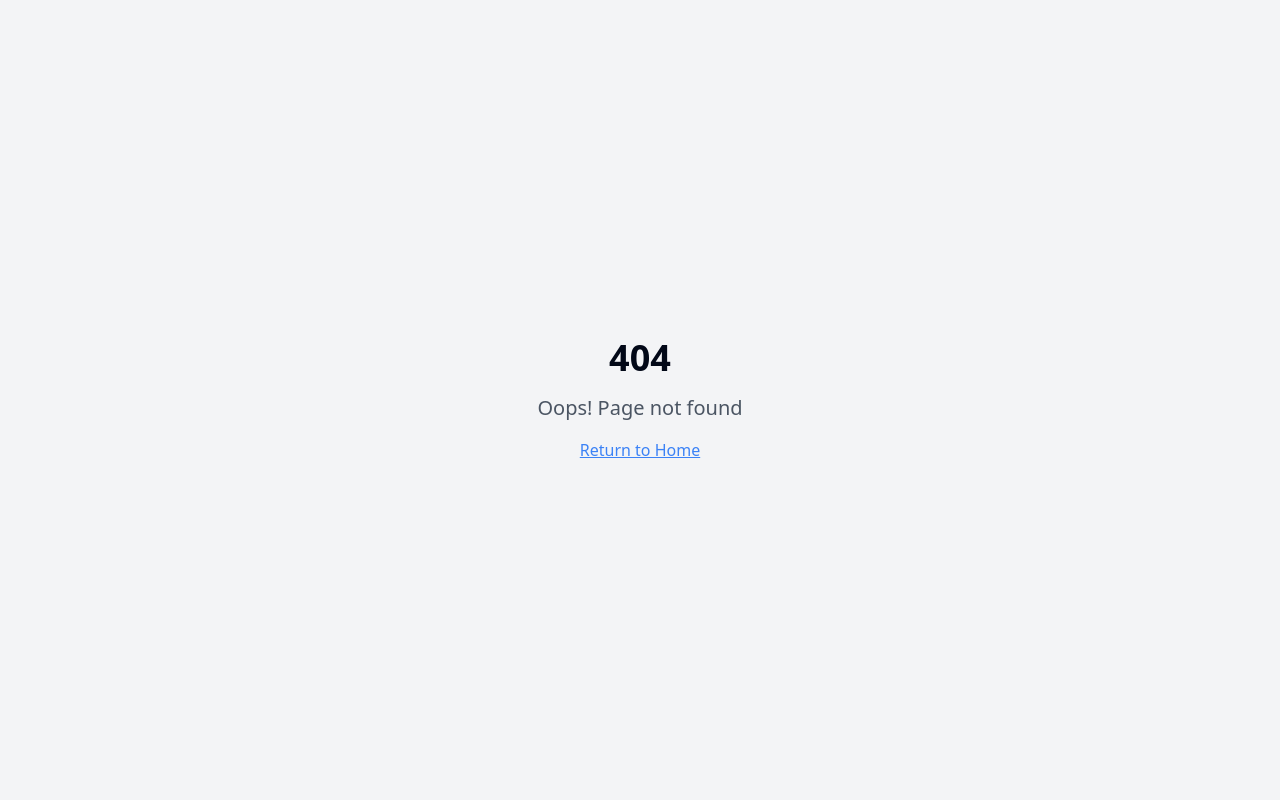
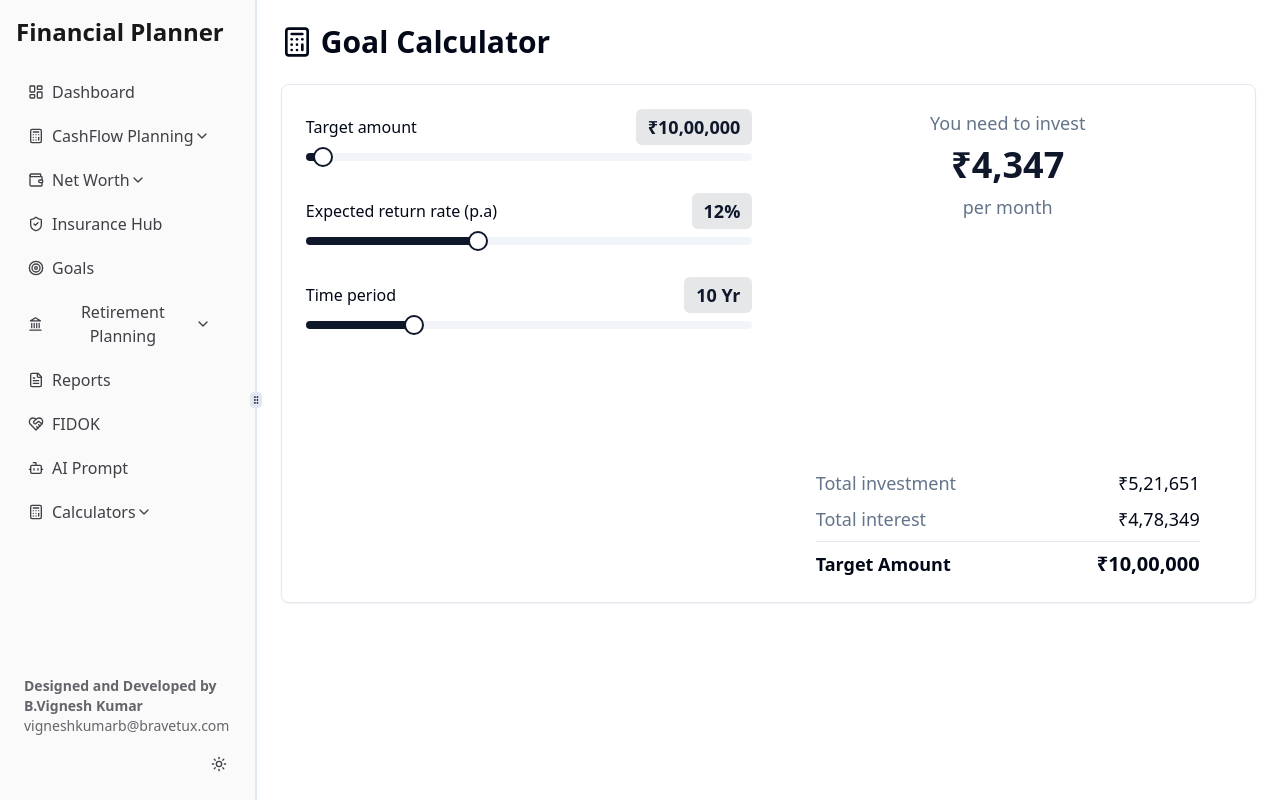
Before and after one commit to bravetux/Finance.AI, a React (Vite) app: page /dashboard/goal-calculator in a window 1280 px wide. Before the commit this address had no page. Built offline with nearby package versions, Linux system fonts and the light colour scheme.

Commit message:
[dyad] Added a new Goal Calculator page - wrote 3 file(s)

```diff
--- a/src/App.tsx
+++ b/src/App.tsx
@@ -41,6 +41,7 @@ import SIPCalculator from "./pages/SIPCalculator";
 import SWPCalculator from "./pages/SWPCalculator";
 import PPFCalculator from "./pages/PPFCalculator";
 import EPFCalculator from "./pages/EPFCalculator";
+import GoalCalculator from "./pages/GoalCalculator";
 
 const queryClient = new QueryClient();
 
@@ -88,6 +89,7 @@ const App = () => (
               <Route path="swp-calculator" element={<SWPCalculator />} />
               <Route path="ppf-calculator" element={<PPFCalculator />} />
               <Route path="epf-calculator" element={<EPFCalculator />} />
+              <Route path="goal-calculator" element={<GoalCalculator />} />
             </Route>
             <Route path="*" element={<NotFound />} />
           </Routes>
--- a/src/components/DashboardLayout.tsx
+++ b/src/components/DashboardLayout.tsx
@@ -117,6 +117,7 @@ const navItems = [
     icon: Calculator,
     type: 'section',
     children: [
+      { name: "Goal Calculator", path: "/dashboard/goal-calculator", icon: Calculator, type: 'link' },
       { name: "SIP Calculator", path: "/dashboard/sip-calculator", icon: Calculator, type: 'link' },
       { name: "SWP Calculator", path: "/dashboard/swp-calculator", icon: Calculator, type: 'link' },
       { name: "PPF Calculator", path: "/dashboard/ppf-calculator", icon: Calculator, type: 'link' },
--- /dev/null
+++ b/src/pages/GoalCalculator.tsx
@@ -0,0 +1,103 @@
+"use client";
+
+import React, { useState, useMemo } from "react";
+import { Card, CardContent } from "@/components/ui/card";
+import { Slider } from "@/components/ui/slider";
+import { PieChart, Pie, Cell, ResponsiveContainer, Legend } from "recharts";
+import { Calculator } from "lucide-react";
+
+const GoalCalculator: React.FC = () => {
+  const [targetAmount, setTargetAmount] = useState(1000000);
+  const [returnRate, setReturnRate] = useState(12);
+  const [timePeriod, setTimePeriod] = useState(10);
+
+  const calculations = useMemo(() => {
+    const P = targetAmount;
+    const i = returnRate / 12 / 100;
+    const n = timePeriod * 12;
+
+    if (i === 0 || n === 0) {
+      const monthlySip = n > 0 ? P / n : 0;
+      const investedAmount = P;
+      return { monthlySip, investedAmount, totalInterest: 0 };
+    }
+
+    const monthlySip = P * (i / (Math.pow(1 + i, n) - 1));
+    const investedAmount = monthlySip * n;
+    const totalInterest = P - investedAmount;
+
+    return { monthlySip, investedAmount, totalInterest };
+  }, [targetAmount, returnRate, timePeriod]);
+
+  const chartData = [
+    { name: "Total investment", value: calculations.investedAmount },
+    { name: "Total interest", value: calculations.totalInterest },
+  ];
+
+  const COLORS = ["#E0E7FF", "#4F46E5"];
+
+  const formatCurrency = (value: number) => {
+    return `₹${value.toLocaleString("en-IN", { maximumFractionDigits: 0 })}`;
+  };
+
+  return (
+    <div className="space-y-6">
+      <h1 className="text-3xl font-bold flex items-center gap-2">
+        <Calculator className="h-8 w-8" />
+        Goal Calculator
+      </h1>
+
+      <Card>
+        <CardContent className="pt-6 grid md:grid-cols-2 gap-8">
+          <div className="space-y-8">
+            <div>
+              <div className="flex justify-between items-center mb-2">
+                <label className="font-medium">Target amount</label>
+                <span className="text-lg font-bold text-primary bg-primary/10 px-3 py-1 rounded-md">
+                  {formatCurrency(targetAmount)}
+                </span>
+              </div>
+              <Slider value={[targetAmount]} onValueChange={(val) => setTargetAmount(val[0])} min={100000} max={50000000} step={100000} />
+            </div>
+            <div>
+              <div className="flex justify-between items-center mb-2">
+                <label className="font-medium">Expected return rate (p.a)</label>
+                <span className="text-lg font-bold text-primary bg-primary/10 px-3 py-1 rounded-md">{returnRate}%</span>
+              </div>
+              <Slider value={[returnRate]} onValueChange={(val) => setReturnRate(val[0])} min={1} max={30} step={0.5} />
+            </div>
+            <div>
+              <div className="flex justify-between items-center mb-2">
+                <label className="font-medium">Time period</label>
+                <span className="text-lg font-bold text-primary bg-primary/10 px-3 py-1 rounded-md">{timePeriod} Yr</span>
+              </div>
+              <Slider value={[timePeriod]} onValueChange={(val) => setTimePeriod(val[0])} min={1} max={40} step={1} />
+            </div>
+          </div>
+          <div className="flex flex-col items-center">
+            <div className="w-full max-w-sm mb-6 space-y-2 text-lg text-center">
+                <p className="text-muted-foreground">You need to invest</p>
+                <p className="text-4xl font-bold text-primary">{formatCurrency(calculations.monthlySip)}</p>
+                <p className="text-muted-foreground">per month</p>
+            </div>
+            <ResponsiveContainer width="100%" height={200}>
+              <PieChart>
+                <Pie data={chartData} cx="50%" cy="50%" innerRadius={60} outerRadius={80} fill="#8884d8" paddingAngle={5} dataKey="value">
+                  {chartData.map((entry, index) => (<Cell key={`cell-${index}`} fill={COLORS[index % COLORS.length]} />))}
+                </Pie>
+                <Legend iconType="circle" />
+              </PieChart>
+            </ResponsiveContainer>
+            <div className="w-full max-w-sm mt-6 space-y-2 text-lg">
+              <div className="flex justify-between"><span className="text-muted-foreground">Total investment</span><span className="font-medium">{formatCurrency(calculations.investedAmount)}</span></div>
+              <div className="flex justify-between"><span className="text-muted-foreground">Total interest</span><span className="font-medium">{formatCurrency(calculations.totalInterest)}</span></div>
+              <div className="flex justify-between border-t pt-2 mt-2"><span className="font-bold">Target Amount</span><span className="font-bold text-xl">{formatCurrency(targetAmount)}</span></div>
+            </div>
+          </div>
+        </CardContent>
+      </Card>
+    </div>
+  );
+};
+
+export default GoalCalculator;
```
